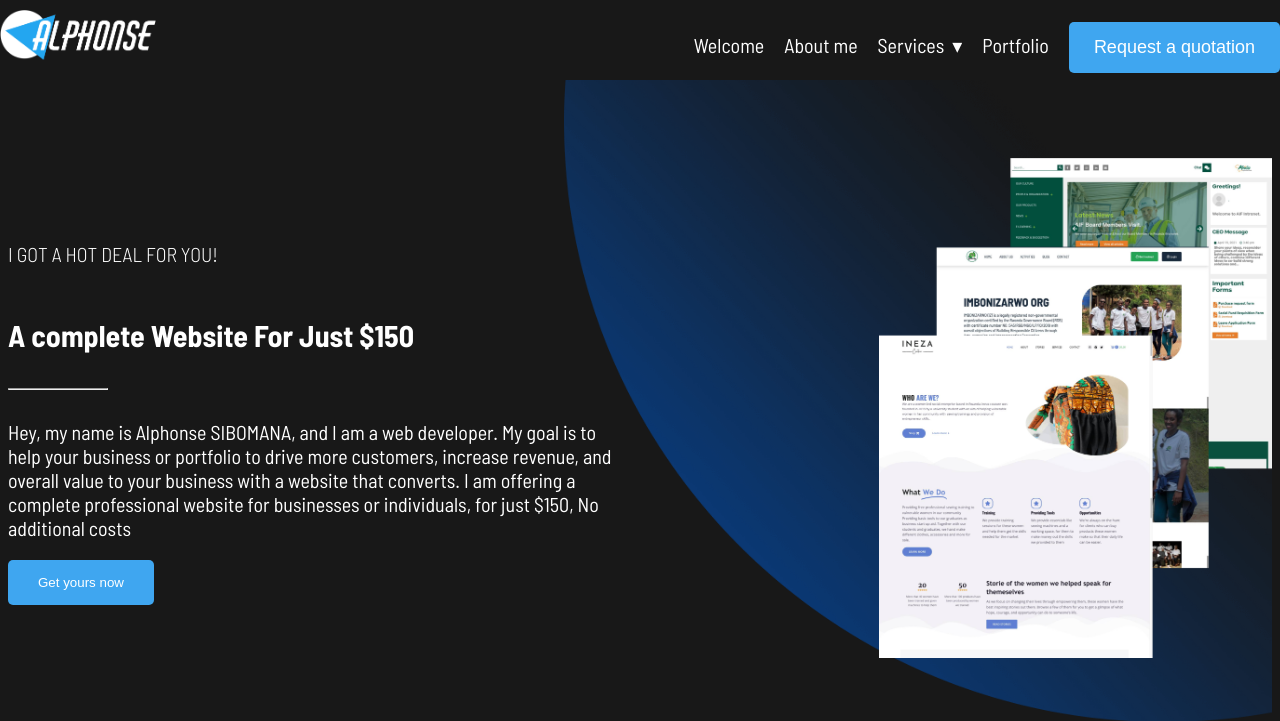
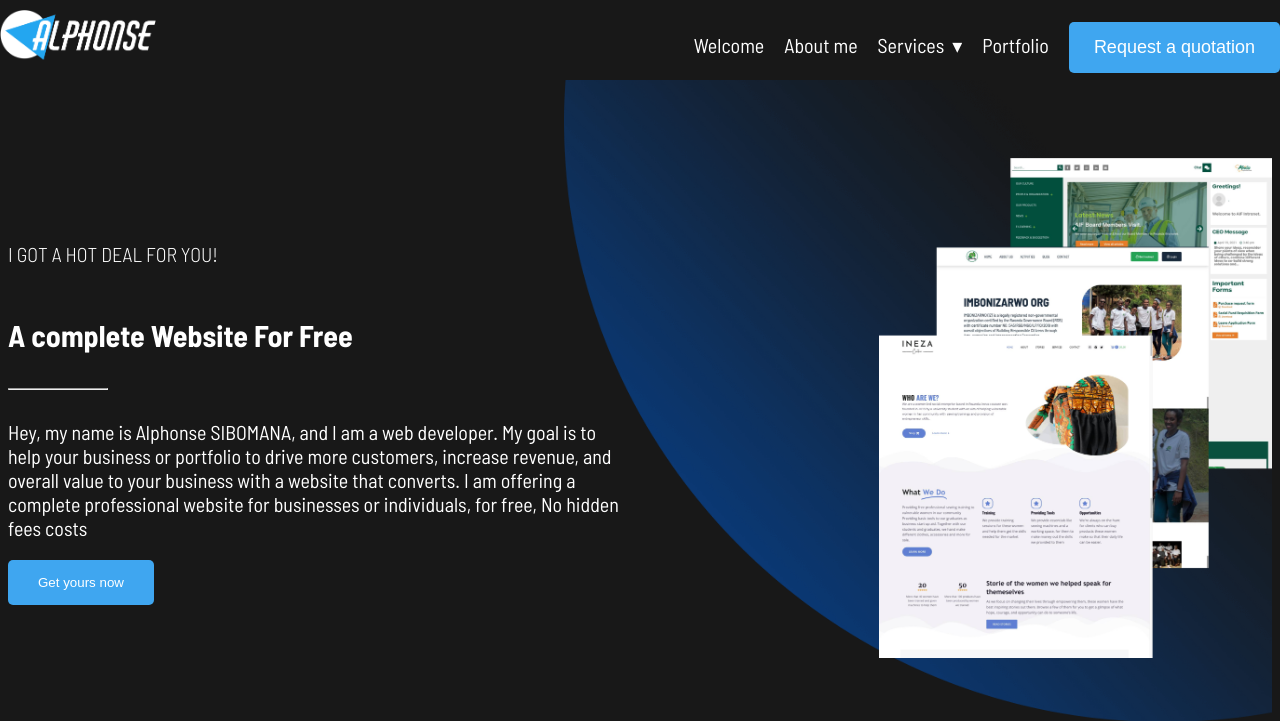
Before and after one commit to siboalpha/alphonselive, a Django app: page / in a window 1280 px wide. Shown: the top 721 px of the page. Run offline with Django 4.2, Linux system fonts and the light colour scheme; data that the repository does not hold is empty; parts of the project's set-up code (start-up, migrations or seed data) failed here and were passed over; some libraries are stand-ins or nearby versions.

Commit message:
bug fixes

```diff
--- a/templates/base.html
+++ b/templates/base.html
@@ -4,7 +4,7 @@
 
 <head>
     <!-- Primary Meta Tags -->
-    <title>I Will Design A Professional Website For Just $150</title>
+    <title>I Will Design A Professional Website For You or Your Business</title>
     <meta name="title" content="I Will Design A Professional Website For Just $150">
     <meta name="description" content="No hidden charges, no additional costs, domain name and hosting included">
 
--- a/templates/index.html
+++ b/templates/index.html
@@ -5,13 +5,13 @@
         <div class="container hero-section">
             <div class="left-col">
                 <h4 class="sub-heading appear"> I got a hot deal for you!</h4>
-                <h1 class="heading appear">A complete Website For Just $150</h1>
+                <h1 class="heading appear">A complete Website For Free</h1>
                 <div class="divider appear">
                     <hr>
                 </div>
                 <p class="appear">Hey, my name is Alphonse SIBOMANA, and I am a web developer. My goal is to help your business or portfolio to drive more customers,
                     increase revenue, and overall value to your business with a website that converts.
-                    I am offering a complete professional website for businesses or individuals, for just $150, No additional costs</p>
+                    I am offering a complete professional website for businesses or individuals, for free, No hidden fees costs</p>
                 <a class="appear" href="{% url 'offer' %}">
                     <button class="cta">
                         Get yours now
```
